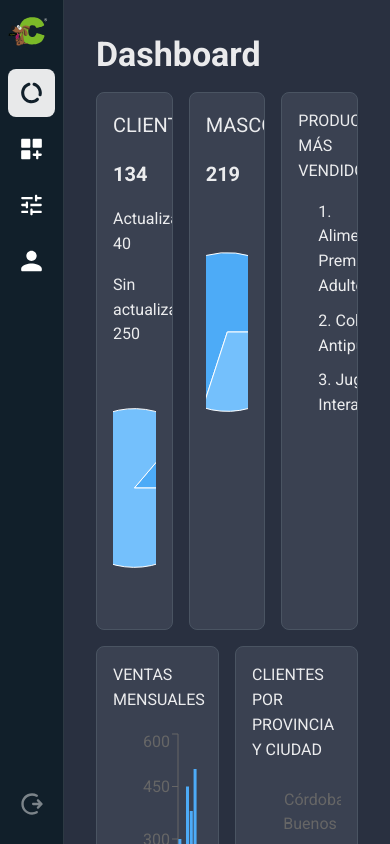
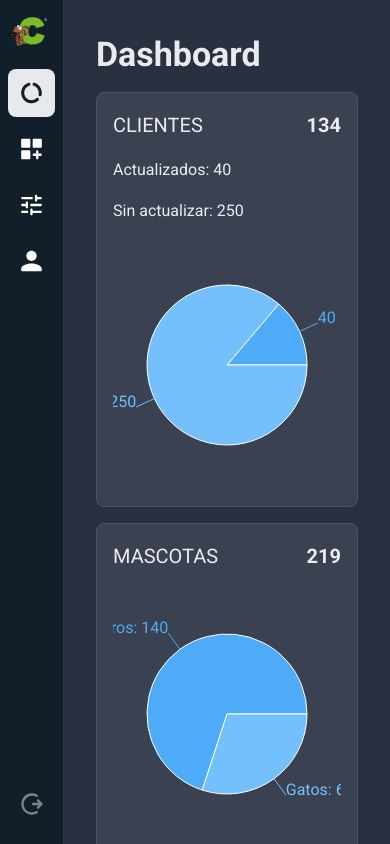
Before and after one commit to lucaseaguilera/casper-frontend, a React (Vite) app: page / in a window 390 px wide. Built offline with nearby package versions, Linux system fonts and the light colour scheme.

Commit message:
dashboard responsive

```diff
--- a/src/pages/Dashboard.tsx
+++ b/src/pages/Dashboard.tsx
@@ -53,7 +53,7 @@ const Dashboard = () => {
     <Container fluid p="xl">
       <Title order={1} className='color-white' mb="md">Dashboard</Title>
       <Grid mb="8px" gutter={"16"} align="stretch" >
-        <Grid.Col span={4} style={{ height: 'auto' }}>
+        <Grid.Col span={{ base: 12, md: 4, lg: 4 }} style={{ height: 'auto' }}>
           <Card className='card' shadow="sm" style={{ height: '100%' }}>
             <Group  justify='space-between'>
               <Text className='title-dashboard' size='xl'>CLIENTES </Text>
@@ -83,7 +83,7 @@ const Dashboard = () => {
             </ResponsiveContainer>
           </Card>
         </Grid.Col>
-        <Grid.Col span={4} style={{ height: 'auto' }}>
+        <Grid.Col span={{ base: 12, md: 4, lg: 4 }} style={{ height: 'auto' }}>
           <Card className='card' shadow="sm" style={{ height: '100%' }}>
             <Group  justify='space-between'>
               <Text className='title-dashboard' size='xl'>MASCOTAS</Text>
@@ -109,7 +109,7 @@ const Dashboard = () => {
             </ResponsiveContainer>
           </Card>
         </Grid.Col>
-        <Grid.Col span={4} style={{ height: 'auto' }}>
+        <Grid.Col span={{ base: 12, md: 4, lg: 4 }} style={{ height: 'auto' }}>
           <Card className='card' shadow="sm" style={{ height: '100%' }}>
             <Text className='title-dashboard'>PRODUCTOS MÁS VENDIDOS</Text>
             <List
@@ -130,7 +130,7 @@ const Dashboard = () => {
         </Grid.Col>
       </Grid>
       <Grid mb="md">
-        <Grid.Col span={6} style={{ height: 'auto' }}>
+        <Grid.Col span={{ base: 12, md: 12, lg: 6 }} style={{ height: 'auto' }}>
           <Card className='card' shadow="sm" style={{ height: '100%' }}>
             <Text className='title-dashboard'>VENTAS MENSUALES</Text>
             <ResponsiveContainer width="100%" height={250}>
@@ -143,7 +143,7 @@ const Dashboard = () => {
             </ResponsiveContainer>
           </Card>
         </Grid.Col>
-         <Grid.Col span={6} style={{ height: 'auto' }}>
+         <Grid.Col span={{ base: 12, md: 12, lg: 6 }} style={{ height: 'auto' }}>
           <Card className='card' shadow="sm" style={{ height: '100%' }}>
             <Text className='title-dashboard'>CLIENTES POR PROVINCIA Y CIUDAD</Text>
             <ResponsiveContainer width="100%" height={300}>
```
